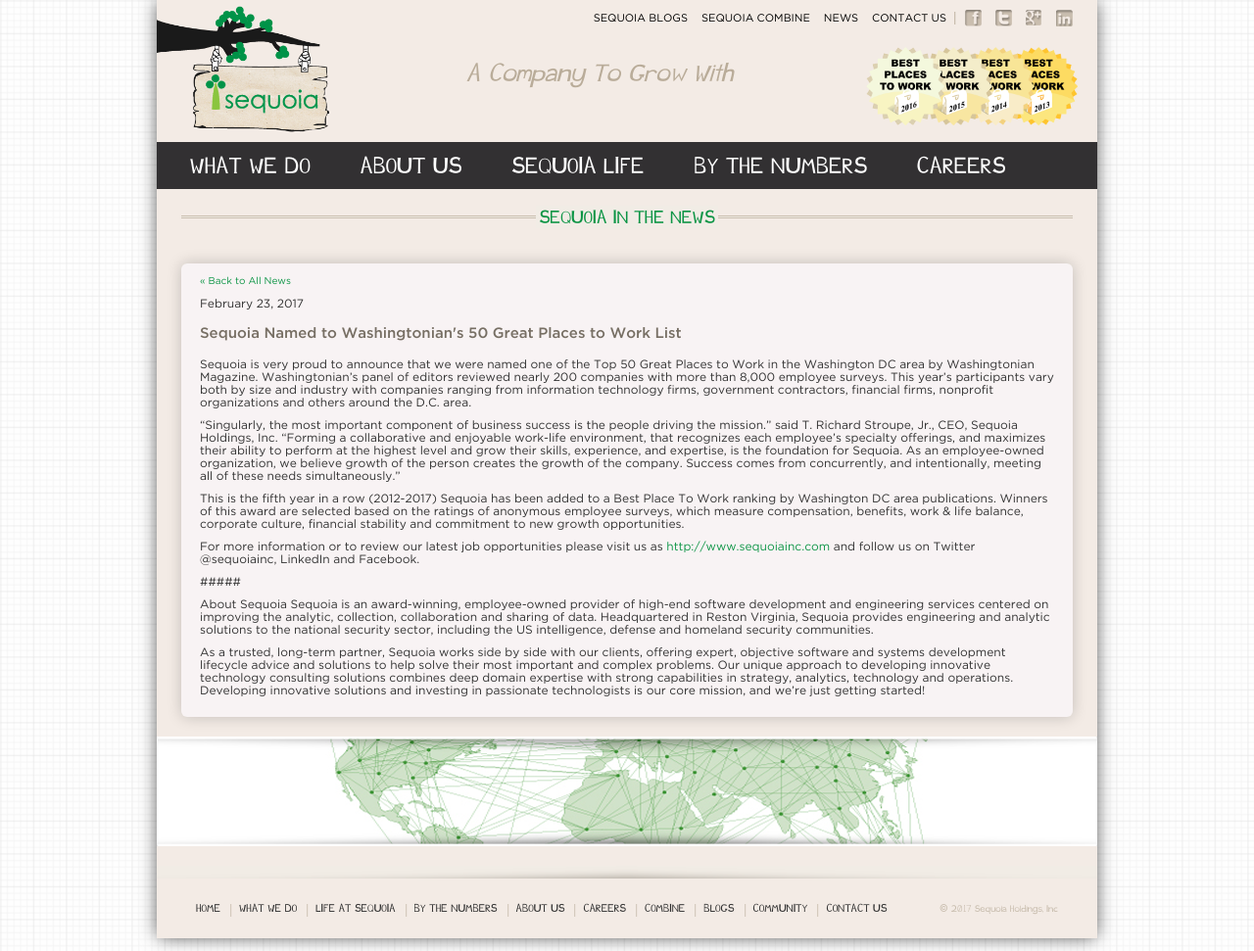
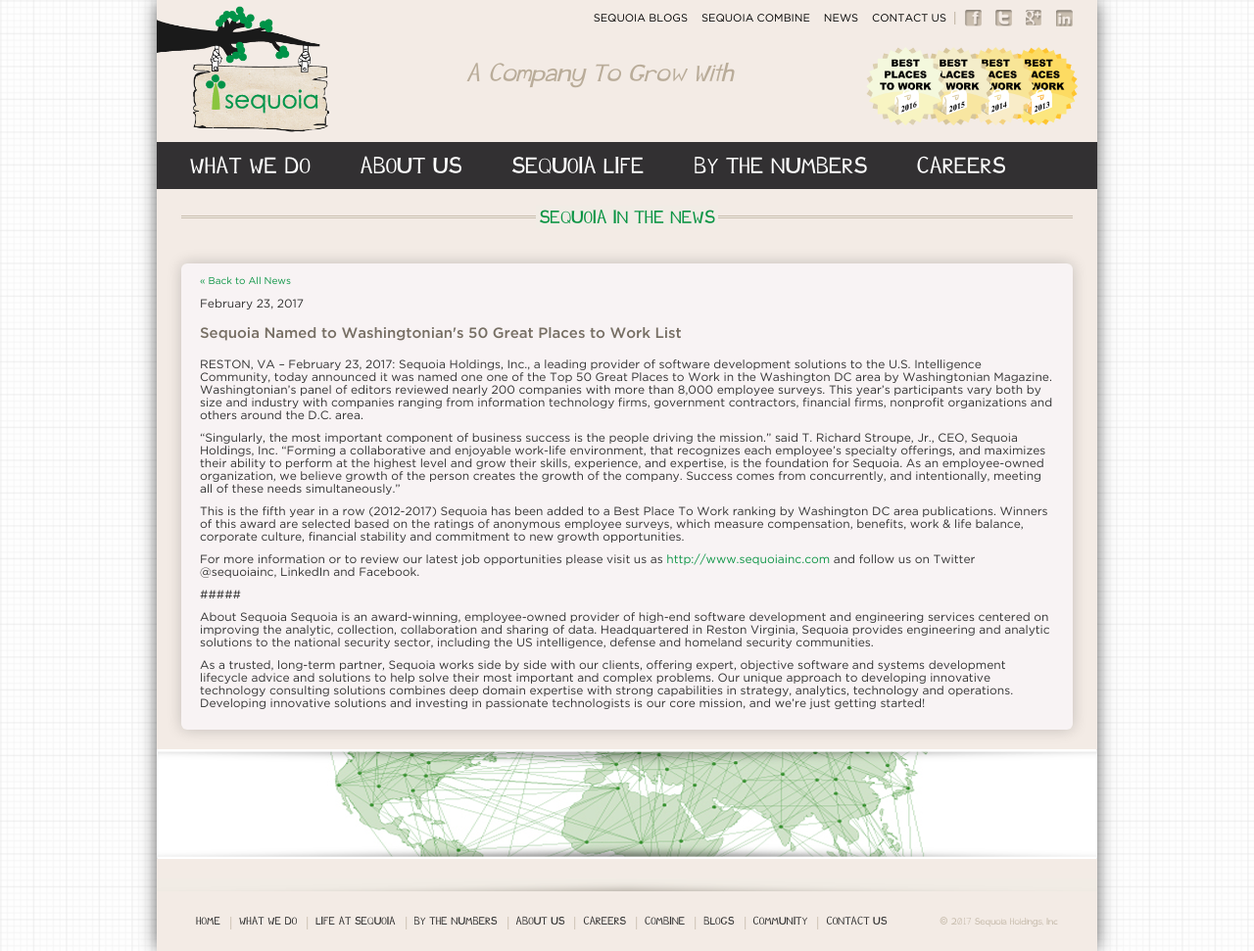
Before and after one commit to sequoiainc/www.sequoiainc.com, a Jekyll site: the page built from _news/2017-02-23-sequoia-named-top-50-great-places-to-work-dc.md, in a window 1280 px wide. Shown: the whole page at 98% size. Built offline with Jekyll 4.4.1, drawn with Linux system fonts in a browser that asks for light colours.

Commit message:
Update 2017-02-23-sequoia-named-top-50-great-places-to-work-dc.md

```diff
--- a/_news/2017-02-23-sequoia-named-top-50-great-places-to-work-dc.md
+++ b/_news/2017-02-23-sequoia-named-top-50-great-places-to-work-dc.md
@@ -3,7 +3,7 @@
 date: 2017-02-23
 ---
 
-Sequoia is very proud to announce that we were named one of the Top 50 Great Places to Work in the Washington DC area by Washingtonian Magazine.  Washingtonian's panel of editors reviewed nearly 200 companies with more than 8,000 employee surveys. This year's participants vary both by size and industry with companies ranging from information technology firms, government contractors, financial firms, nonprofit organizations and others around the D.C. area.
+RESTON, VA – February 23, 2017: Sequoia Holdings, Inc., a leading provider of software development solutions to the U.S. Intelligence Community, today announced it was named one one of the Top 50 Great Places to Work in the Washington DC area by Washingtonian Magazine.  Washingtonian's panel of editors reviewed nearly 200 companies with more than 8,000 employee surveys. This year's participants vary both by size and industry with companies ranging from information technology firms, government contractors, financial firms, nonprofit organizations and others around the D.C. area.
 
 “Singularly, the most important component of business success is the people driving the mission.” said T. Richard Stroupe, Jr., CEO, Sequoia Holdings, Inc. “Forming a collaborative and enjoyable work-life environment, that recognizes each employee’s specialty offerings, and maximizes their ability to perform at the highest level and grow their skills, experience, and expertise, is the foundation for Sequoia.  As an employee-owned organization, we believe growth of the person creates the growth of the company.  Success comes from concurrently, and intentionally, meeting all of these needs simultaneously.”
 
```
